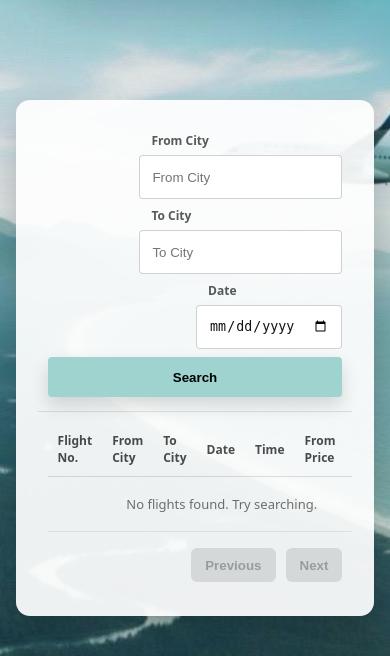
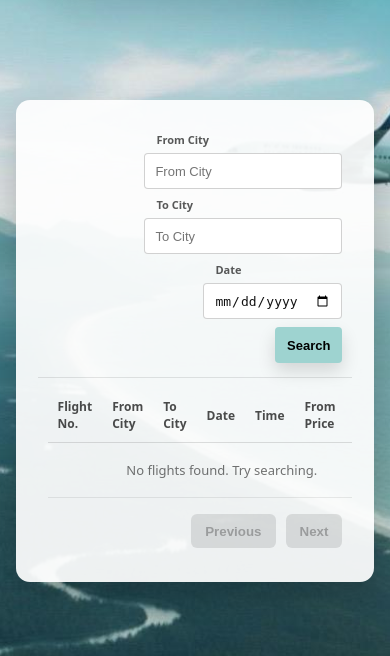
Before and after one commit to yardenaruch-source/InformationSystems, a Flask app: page /book in a window 390 px wide. Shown: the part 167-823 px from the top of the page. Run offline with Flask 3, Linux system fonts and the light colour scheme.

Commit message:
update css

```diff
--- a/static/css/style.css
+++ b/static/css/style.css
@@ -316,6 +316,8 @@ main.container{
 .board-search{
   display: grid;
   grid-template-columns: 1.2fr 1.2fr 1fr auto;
+  grid-auto-flow: column;
+  align-items: end;
   gap: 14px;
   align-items: end;
   padding: 10px 10px 14px;
@@ -486,13 +488,36 @@ main.container{
    RESPONSIVE
    ========================= */
 @media (max-width: 900px){
-  .board-search{ grid-template-columns: 1fr 1fr; }
-  .board-btn{ width: 100%; }
+  /* keep on same line */
+  .board-search{ grid-template-columns: 1.2fr 1.2fr 1fr auto; }
 }
 
 @media (max-width: 520px){
-  .board-search{ grid-template-columns: 1fr; }
-  .board-field input{ height: 44px; }
+  /* still keep it one line */
+  .board-search{ grid-template-columns: 1.2fr 1.2fr 1fr auto; }
+}
+
+@media (max-width: 700px){
+  .board-search{
+    gap: 8px;
+  }
+
+  .board-field input{
+    height: 36px;
+    font-size: 13px;
+    padding: 0 10px;
+  }
+
+  .board-btn{
+    height: 36px;
+    padding: 0 12px;
+    font-size: 13px;
+  }
+
+  .board-field label{
+    font-size: 11px;
+  }
+}
 
   .seat-tile, .seat-taken{
     min-width: 38px;
```
